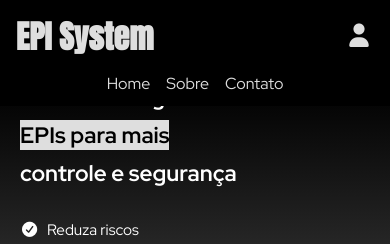
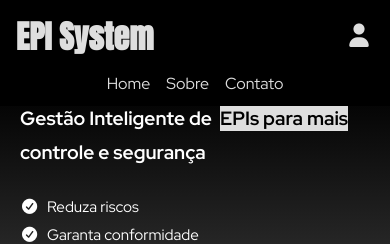
Before and after one commit to turco-vic/EPISystem, a Vue app: page / in a window 390 px wide. Shown: the top 244 px of the page. Built offline with nearby package versions, Linux system fonts and the light colour scheme; a web font is replaced by a local one.

Commit message:
Make Home.vue typography and layout responsive

```diff
--- a/src/views/Home.vue
+++ b/src/views/Home.vue
@@ -165,8 +165,8 @@ export default {
     flex-wrap: wrap;
     color: #ffffff;
     font-family: "Red Hat Display", sans-serif;
-    font-weight: bolder;
-    font-size: xx-large;
+    font-weight: 900;
+    font-size: clamp(1.5rem, 2.5vw, 2.5rem);
     gap: 1rem;
 
 }
@@ -241,14 +241,15 @@ export default {
 }
 
 .check-title {
-    text-align: flex-start;
-    width: 44rem;
+    text-align: left;
+    width: 100%;
+    max-width: 44rem;
     font-family: "Red Hat Display", sans-serif;
     font-weight: 900;
     font-size: 3rem;
     color: #000000;
     margin-bottom: 2rem;
-    line-height: 1.5;
+    line-height: 1.3;
 }
 
 .title-highlighted {
@@ -306,7 +307,11 @@ export default {
     }
 
     .title {
-        font-size: 2rem;
+        font-size: clamp(1.4rem, 2.2vw, 2rem);
+    }
+
+    .check-title {
+        font-size: 2.75rem;
     }
 }
 
@@ -328,7 +333,19 @@ export default {
     }
 
     .title {
-        font-size: 1.75rem;
+        font-size: clamp(1.3rem, 3vw, 1.75rem);
+    }
+
+    .check-page {
+        padding: 3rem 1.5rem;
+    }
+
+    .check-title {
+        font-size: 2.25rem;
+    }
+
+    .accordion {
+        max-width: 100%;
     }
 }
 
@@ -340,7 +357,7 @@ export default {
     }
 
     .title {
-        font-size: 1.4rem;
+        font-size: clamp(1.2rem, 4.5vw, 1.5rem);
         gap: 0.5rem;
     }
 
@@ -348,5 +365,27 @@ export default {
     .content {
         font-size: 0.95rem;
     }
+
+    .check-page {
+        padding: 2rem 1rem;
+    }
+
+    .check-title {
+        font-size: 1.75rem;
+        margin-bottom: 1rem;
+    }
+
+    .accordion-header {
+        font-size: 1rem;
+    }
+
+    .accordion-content {
+        font-size: 0.85rem;
+        padding-left: 1.25rem;
+    }
+
+    .accordion-item {
+        padding: 0.75rem 1rem;
+    }
 }
 </style>
```
